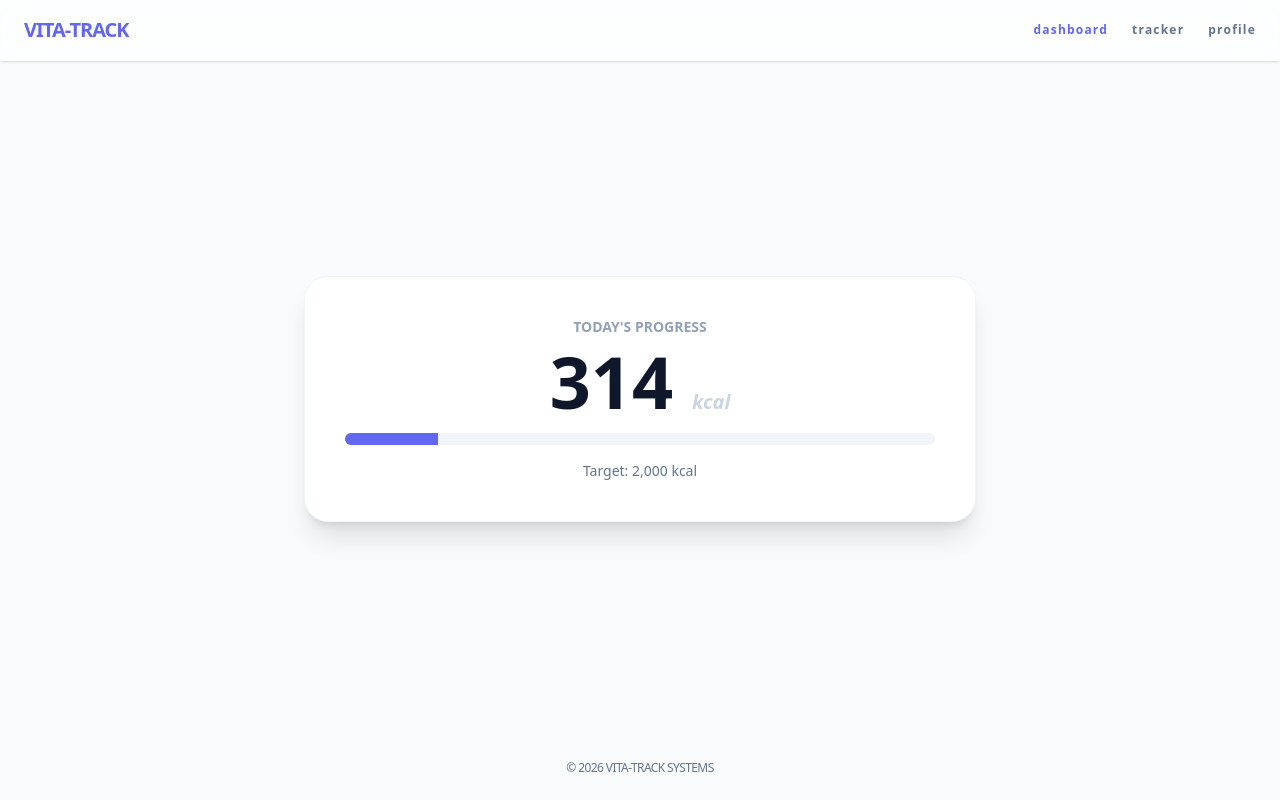
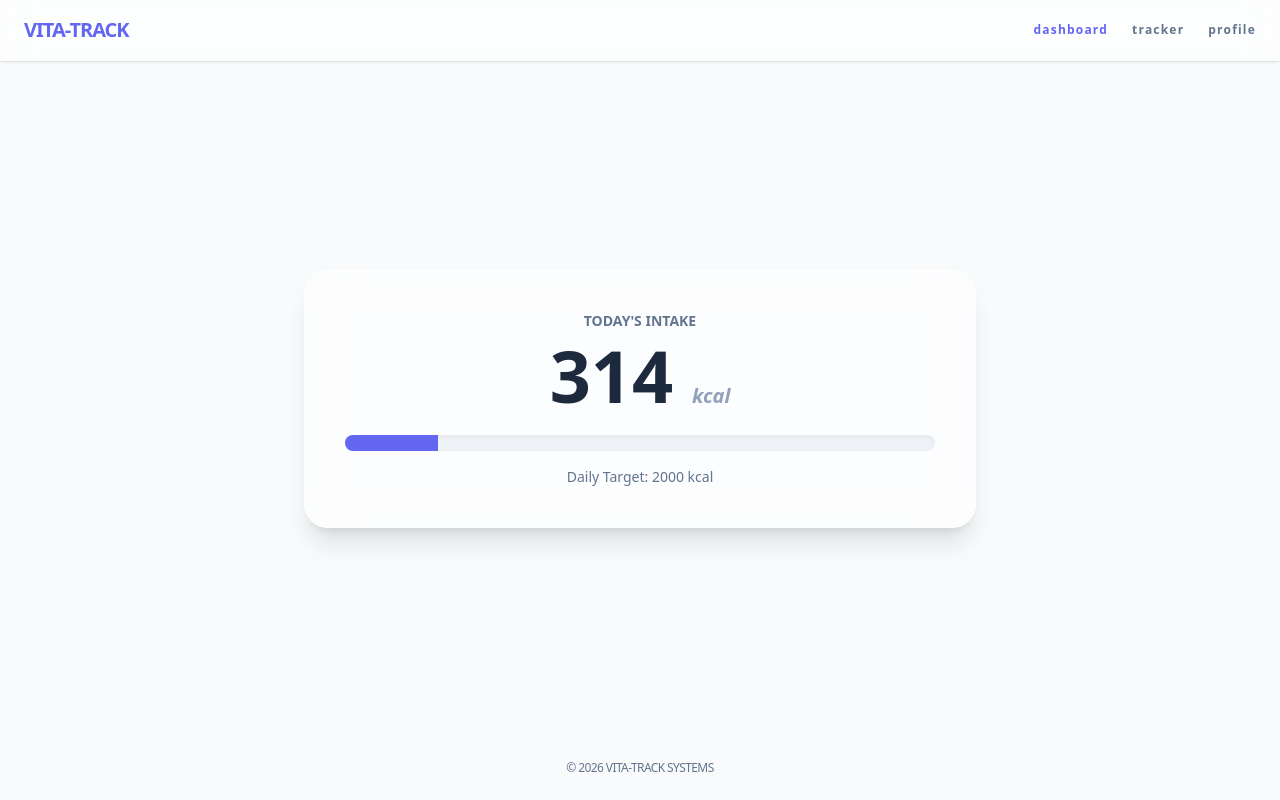
Before and after one commit to gitauwilly1/calorie-tracker, a React (Vite) app: page / in a window 1280 px wide. Built offline with nearby package versions, Linux system fonts and the light colour scheme; the HTML template or start-up script is replaced by a standard one.

Commit message:
Implement Dashboard view with progress visualization

```diff
--- a/src/components/Dashboard.jsx
+++ b/src/components/Dashboard.jsx
@@ -1,14 +1,22 @@
 export default function Dashboard({ foods }) {
   const total = foods.reduce((sum, f) => sum + f.calories, 0);
+  const target = 2000;
+  const percentage = Math.min((total / target) * 100, 100);
 
   return (
-    <div className="bg-white p-10 rounded-3xl shadow-xl text-center border border-slate-100">
-      <h2 className="text-slate-400 text-sm font-bold uppercase mb-2">Today's Progress</h2>
-      <div className="text-7xl font-black text-slate-900 mb-4">{total} <span className="text-xl text-slate-300 italic">kcal</span></div>
-      <div className="w-full bg-slate-100 h-3 rounded-full overflow-hidden">
-        <div className="bg-brand-primary h-full transition-all duration-500" style={{ width: `${Math.min((total/2000)*100, 100)}%` }}></div>
+    <div className="bg-white/60 backdrop-blur-xl p-10 rounded-3xl shadow-xl border border-white/50 text-center animate-in fade-in duration-500">
+      <h2 className="text-slate-500 text-sm font-bold uppercase mb-2">Today's Intake</h2>
+      <div className="text-7xl font-black text-slate-800 mb-6">
+        {total} <span className="text-xl text-slate-400 italic">kcal</span>
       </div>
-      <p className="mt-4 text-slate-500 text-sm">Target: 2,000 kcal</p>
+
+      <div className="w-full bg-slate-200/50 h-4 rounded-full overflow-hidden shadow-inner">
+        <div
+          className="bg-brand-primary h-full transition-all duration-1000 ease-out"
+          style={{ width: `${percentage}%` }}
+        ></div>
+      </div>
+      <p className="mt-4 text-slate-500 text-sm font-medium">Daily Target: {target} kcal</p>
     </div>
   );
 }
```
